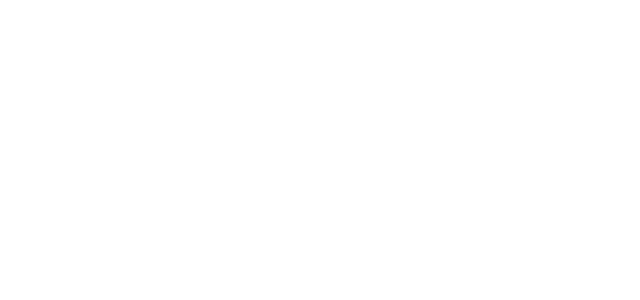
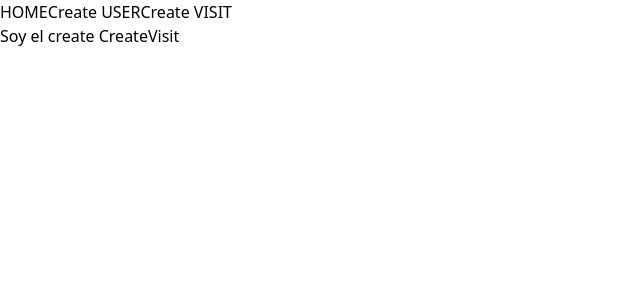
Before and after one commit to LucasFreijomil/VisitAPP, a React (Vite) app in the folder client/: page /createvisit in a window 1280 px wide. Before the commit this address had no page. Shown: the top 300 px of the page, without its empty margins (0-640 px from the left). Built offline with nearby package versions, Linux system fonts and the light colour scheme.

Commit message:
basic layout

```diff
--- a/client/src/App.jsx
+++ b/client/src/App.jsx
@@ -1,19 +1,23 @@
-import './App.css'
 import { Route, Routes, useLocation } from "react-router-dom";
-import axios from 'axios';
-import { useEffect } from "react";
-import { useDispatch, useSelector } from "react-redux";
+import './App.css';
+import { CreateUser } from "./Components/Create/CreateUser/CreateUser";
+import { CreateVisit } from "./Components/Create/CreateVisit/CreateVisit";
+import { NavBar } from "./Components/NavBar/NavBar";
+import { Home } from './Components/Views/Home/Home';
+import { Landing } from "./Components/Views/Landing/Landing";
 
 function App() {
+  const location = useLocation();
 
   return (
     <div>
+      {location.pathname !== "/" && <NavBar />}
       <Routes>
 
-        <Route />
-        <Route />
-        <Route />
-        <Route />
+        <Route path="/" element={ <Landing /> } />
+        <Route path="/home" element={ <Home /> } />
+        <Route path="/createuser" element={ <CreateUser /> } />
+        <Route path="/createvisit" element={ <CreateVisit /> } />
 
       </Routes>
     </div>
--- /dev/null
+++ b/client/src/Components/Create/CreateUser/CreateUser.jsx
@@ -0,0 +1,9 @@
+export const CreateUser = () =>
+{
+
+    return(
+        <div>
+            Soy el CreateUser
+        </div>
+    )
+}
--- /dev/null
+++ b/client/src/Components/Create/CreateVisit/CreateVisit.jsx
@@ -0,0 +1,9 @@
+export const CreateVisit = () =>
+{
+
+    return(
+        <div>
+            Soy el create CreateVisit
+        </div>
+    )
+}
--- /dev/null
+++ b/client/src/Components/NavBar/NavBar.jsx
@@ -0,0 +1,19 @@
+import { Link } from "react-router-dom"
+
+export const NavBar = () =>
+{
+
+    return(
+        <div>
+            <Link to='/home'>
+                <button> HOME </button>
+            </Link>
+            <Link to='/createuser'>
+                <button> Create USER </button>
+            </Link>
+            <Link to='/createvisit'>
+                <button> Create VISIT </button>
+            </Link>
+        </div>
+    )
+}
--- /dev/null
+++ b/client/src/Components/Views/Home/Home.jsx
@@ -0,0 +1,9 @@
+export const Home = () =>
+{
+
+    return(
+        <div>
+            soy el home
+        </div>
+    )
+}
--- /dev/null
+++ b/client/src/Components/Views/Landing/Landing.jsx
@@ -0,0 +1,13 @@
+import { Link } from "react-router-dom"
+
+export const Landing = () =>
+{
+
+    return(
+        <div>
+            <Link to='/home'>
+                <button> Pa'CASA </button>
+            </Link>
+        </div>
+    )
+}
```
Also changed, not shown: client/src/Components/Create/CreateUser/CreateUser.module.css (added), client/src/Components/Create/CreateVisit/CreateVisit.module.css (added), client/src/Components/NavBar/NavBar.module.css (added), client/src/Components/Views/Home/Home.module.css (added), client/src/Components/Views/Landing/Landing.module.css (added).
